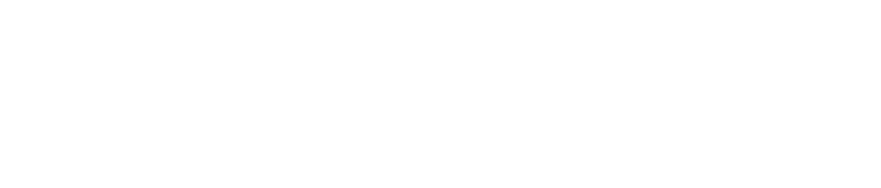
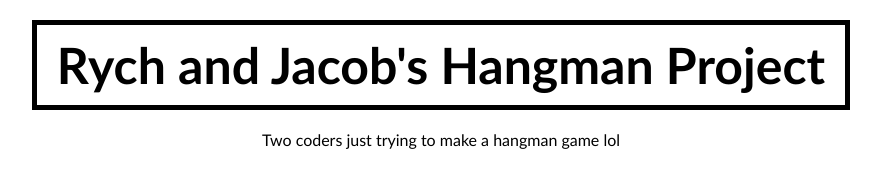
Before and after one commit to alzate-jacob/hangman-jacob-rych, a plain HTML site: page index.html in a window 1280 px wide. Shown: the whole page, without its empty margins (199-1080 px from the left). Drawn offline with Linux system fonts and the light colour scheme.

Commit message:
Title added

```diff
--- a/index.html
+++ b/index.html
@@ -5,6 +5,13 @@
         <link href="./style.css" rel="stylesheet">
     </head>
     <body>
-
+        <div class='title'>
+            <div class="container4h1">
+                <h1>Rych and Jacob's Hangman Project</h1>
+            </div>
+            <div class="container4p">
+                <p>Two coders just trying to make a hangman game lol</p>
+            </div>
+        </div>
     </body>
 </html>
--- a/style.css
+++ b/style.css
@@ -0,0 +1,31 @@
+* {
+    margin: 0;
+    padding: 0;
+    font-family: 'Trebuchet MS', 'Lucida Sans Unicode', 'Lucida Grande', 'Lucida Sans', Arial, sans-serif;
+    box-sizing: border-box;
+}
+
+div.title {
+    margin: 20px auto;
+    text-align: center;
+}
+
+.title .container4h1 {
+    border: black, solid, 5px;
+    width: fit-content;
+    padding: 10px 20px;
+    margin: 10px auto;
+}
+
+.title .container4p {
+    width: fit-content;
+    margin: 0 auto;
+}
+
+.title h1 {
+    font-size: 50px
+}
+
+.title p {
+    margin-top: 20px;
+}
```
